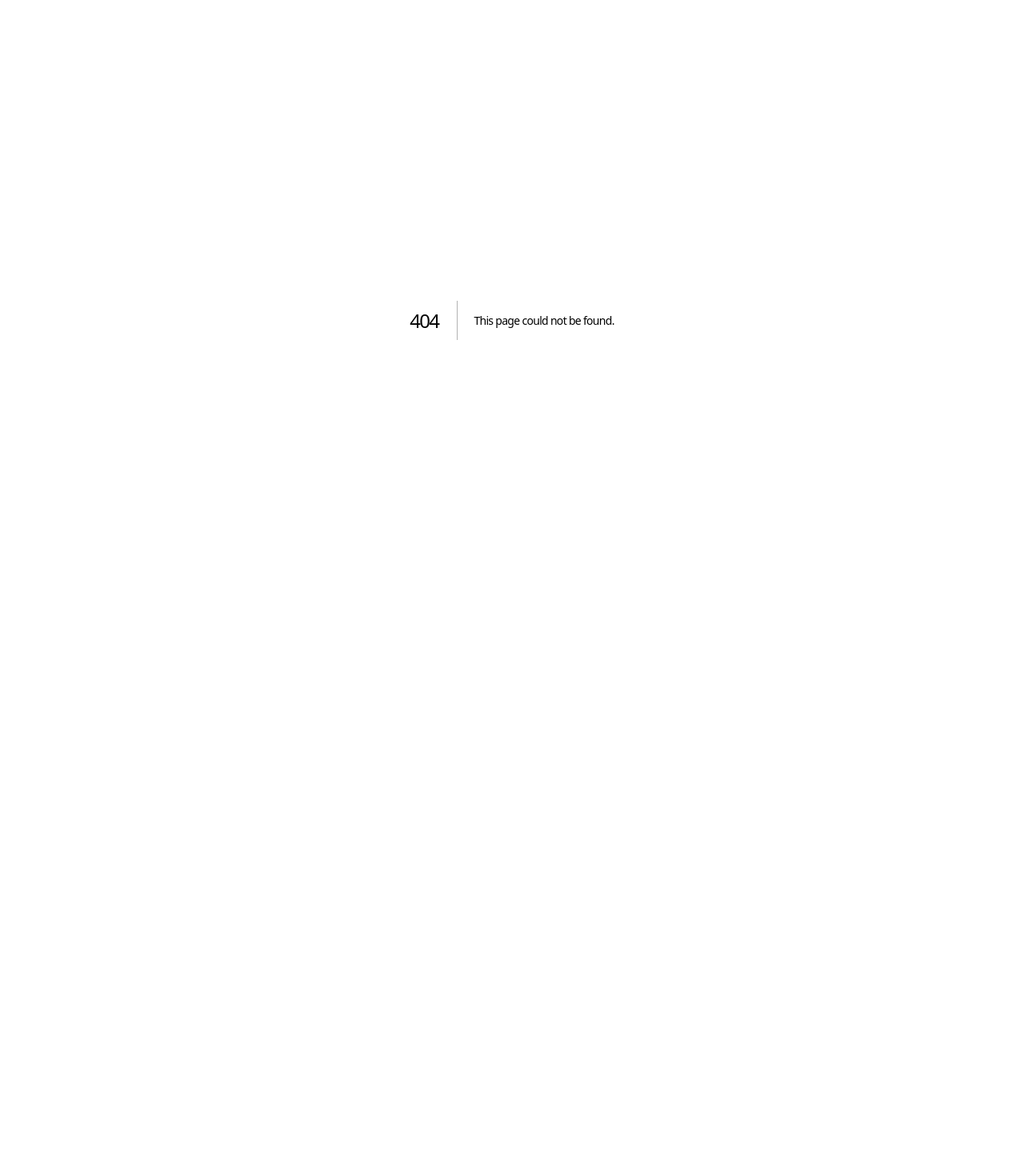
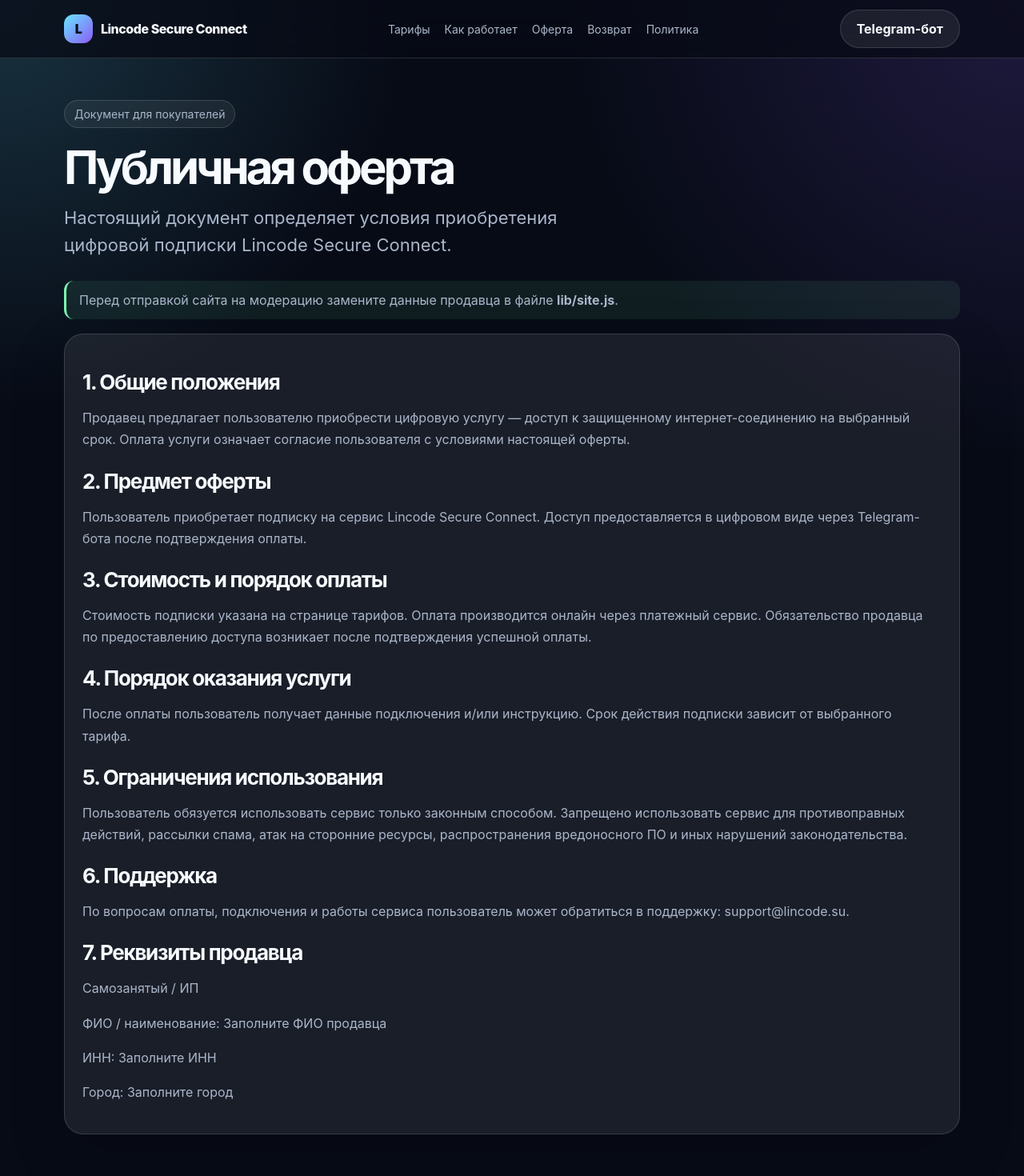
Before and after one commit to linkoln-1/vpn-lending, a Next.js app: page /offer in a window 1280 px wide. Before the commit this address had no page. Shown: the top 1470 px of the page at 80% size. Before the commit the page ends 800 px from the top, so only its background shows below. Built offline with nearby package versions, Linux system fonts and the light colour scheme.

Commit message:
Add public offer page

```diff
--- /dev/null
+++ b/app/offer/page.jsx
@@ -0,0 +1,52 @@
+import { Header } from '@/components/Header';
+import { Footer } from '@/components/Footer';
+import { site } from '@/lib/site';
+
+export const metadata = {
+  title: `Публичная оферта — ${site.name}`,
+  description: 'Условия оказания цифровой услуги и приобретения подписки.',
+};
+
+export default function OfferPage() {
+  return (
+    <>
+      <Header />
+      <main className="legal-page">
+        <div className="container">
+          <div className="badge">Документ для покупателей</div>
+          <h1>Публичная оферта</h1>
+          <p className="lead">Настоящий документ определяет условия приобретения цифровой подписки {site.name}.</p>
+
+          <div className="notice">Перед отправкой сайта на модерацию замените данные продавца в файле <strong>lib/site.js</strong>.</div>
+
+          <section className="legal-box">
+            <h2>1. Общие положения</h2>
+            <p>Продавец предлагает пользователю приобрести цифровую услугу — доступ к защищенному интернет-соединению на выбранный срок. Оплата услуги означает согласие пользователя с условиями настоящей оферты.</p>
+
+            <h2>2. Предмет оферты</h2>
+            <p>Пользователь приобретает подписку на сервис {site.name}. Доступ предоставляется в цифровом виде через Telegram-бота после подтверждения оплаты.</p>
+
+            <h2>3. Стоимость и порядок оплаты</h2>
+            <p>Стоимость подписки указана на странице тарифов. Оплата производится онлайн через платежный сервис. Обязательство продавца по предоставлению доступа возникает после подтверждения успешной оплаты.</p>
+
+            <h2>4. Порядок оказания услуги</h2>
+            <p>После оплаты пользователь получает данные подключения и/или инструкцию. Срок действия подписки зависит от выбранного тарифа.</p>
+
+            <h2>5. Ограничения использования</h2>
+            <p>Пользователь обязуется использовать сервис только законным способом. Запрещено использовать сервис для противоправных действий, рассылки спама, атак на сторонние ресурсы, распространения вредоносного ПО и иных нарушений законодательства.</p>
+
+            <h2>6. Поддержка</h2>
+            <p>По вопросам оплаты, подключения и работы сервиса пользователь может обратиться в поддержку: <a href={`mailto:${site.supportEmail}`}>{site.supportEmail}</a>.</p>
+
+            <h2>7. Реквизиты продавца</h2>
+            <p>{site.seller.status}</p>
+            <p>ФИО / наименование: {site.seller.fullName}</p>
+            <p>ИНН: {site.seller.inn}</p>
+            <p>Город: {site.seller.city}</p>
+          </section>
+        </div>
+      </main>
+      <Footer />
+    </>
+  );
+}
```
